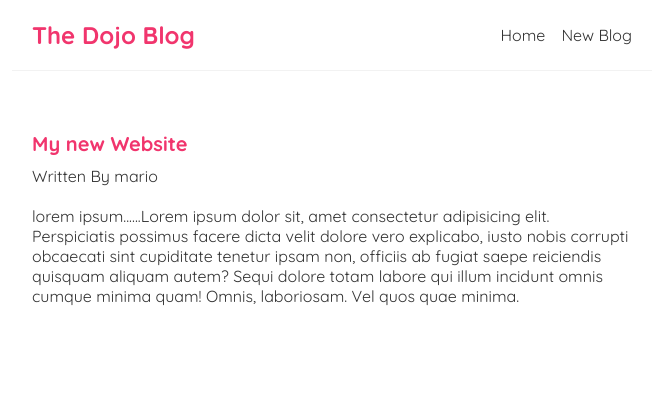
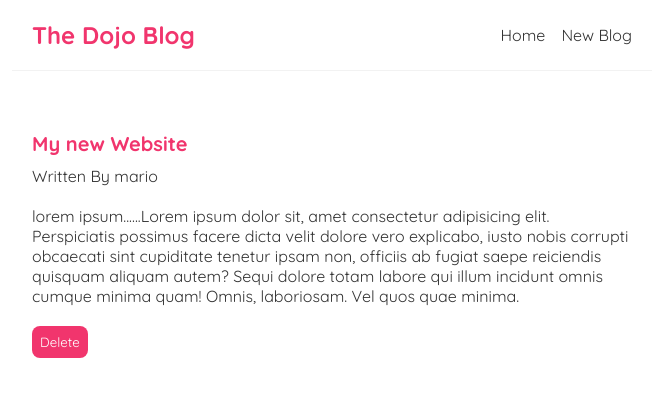
Before and after one commit to mustafa-kapadia1483/learning-react, a React (Create React App) app: page /blogs/1 in a window 1280 px wide. Shown: the top 396 px of the page, without its empty margins (308-970 px from the left). Built offline with nearby package versions, Linux system fonts and the light colour scheme; data requests are answered from the project's data file.

Commit message:
delete requests done

```diff
--- a/src/BlogDetails.js
+++ b/src/BlogDetails.js
@@ -1,3 +1,4 @@
+import { useHistory } from "react-router-dom";
 import { useParams } from "react-router-dom";
 import useFetch from "./useFetch";
 
@@ -8,6 +9,16 @@
     error,
     isPending,
   } = useFetch(`http://localhost:8000/blogs/${id}`);
+  const history = useHistory();
+
+  const handleClick = () => {
+    fetch(`http://localhost:8000/blogs/${id}`, {
+      method: "DELETE",
+    }).then(() => {
+      history.push("/");
+    });
+  };
+
   return (
     <div className="blog-details">
       {isPending && <div>Loading....</div>}
@@ -17,6 +28,7 @@
           <h2>{blog.title}</h2>
           <p>Written By {blog.author}</p>
           <div>{blog.body}</div>
+          <button onClick={handleClick}>Delete</button>
         </article>
       )}
     </div>
```
